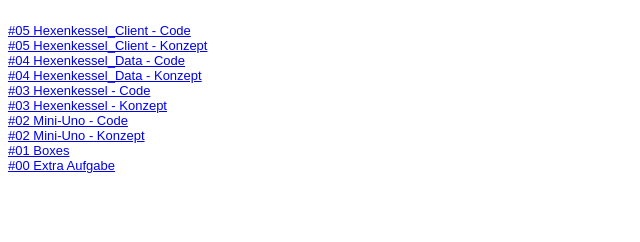
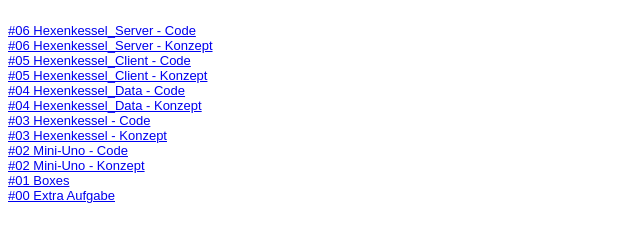
Before and after one commit to ayaan99/EIA2-WiSe20, a website: page Steckbrief/steckbrief.htm in a window 1280 px wide. Shown: the whole page, without its empty margins (0-640 px from the left). Drawn offline with Linux system fonts and the light colour scheme.

Commit message:
update Steckbrief #06

```diff
--- a/Steckbrief/steckbrief.htm
+++ b/Steckbrief/steckbrief.htm
@@ -12,6 +12,10 @@ body {
 </style>
 </head>
 <body>
+	<br>
+	<a href="/EIA2-WiSe20/02_Praktikum/L06_Hexenkessel_Server/PotionMaker6.html" target="_blank">#06 Hexenkessel_Server - Code</a>
+	<br>
+	<a href="/EIA2-WiSe20/02_Praktikum/L06_Hexenkessel_Server/Konzept/Hexenkessel6_Konzept_gesamt.pdf" target="_blank">#06 Hexenkessel_Server - Konzept</a>
 	<br>
 	<a href="/EIA2-WiSe20/02_Praktikum/L05_Hexenkessel_Client/PotionMaker5.html" target="_blank">#05 Hexenkessel_Client - Code</a>
 	<br>
```
